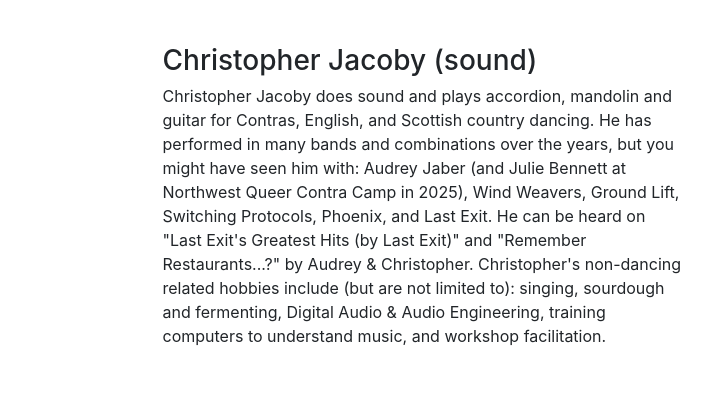
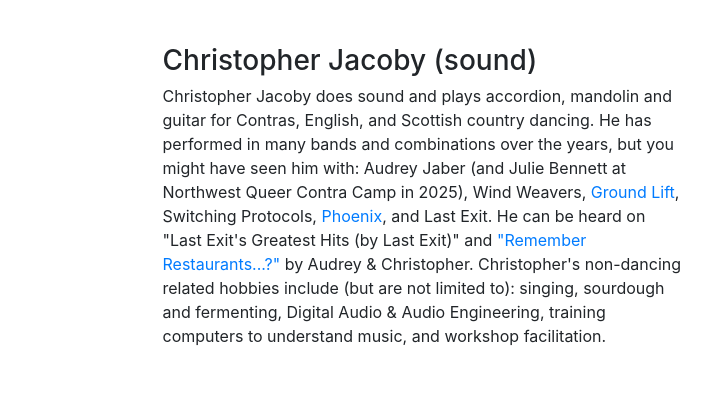
Before and after one commit to queer-contra/queercontradance.org, a plain HTML site: page queercamp.html in a window 1280 px wide. Shown: the part 3460-3858 px from the top of the page, 0-713 px from the left. Drawn offline with nearby package versions, Linux system fonts and the light colour scheme; grey boxes are pictures that could not be loaded.

Commit message:
Restore links in Christopher Jacoby's bio
Add the Ground Lift, Phoenix, and "Remember Restaurants...?" links
that were lost when the bio text was pasted in plain text.

Co-Authored-By: Claude Sonnet 5 <noreply@anthropic.com>

```diff
--- a/queercamp.html
+++ b/queercamp.html
@@ -232,8 +232,8 @@
               <p>
                 Christopher Jacoby does sound and plays accordion, mandolin and guitar for Contras, English, and Scottish country dancing.
                 He has performed in many bands and combinations over the years, but you might have seen him with: Audrey Jaber (and Julie Bennett at Northwest Queer Contra Camp in 2025),
-                Wind Weavers, Ground Lift, Switching Protocols, Phoenix, and Last Exit.
-                He can be heard on "Last Exit's Greatest Hits (by Last Exit)" and "Remember Restaurants...?" by Audrey & Christopher.
+                Wind Weavers, <a target="_blank" href="https://groundliftcontra.bandcamp.com/">Ground Lift</a>, Switching Protocols, <a target="_blank" href="https://phoenix-danceband.bandcamp.com/album/phoenix-ep">Phoenix</a>, and Last Exit.
+                He can be heard on "Last Exit's Greatest Hits (by Last Exit)" and <a target="_blank" href="https://audreyandchristopher.bandcamp.com/album/remember-restaurants">"Remember Restaurants...?"</a> by Audrey & Christopher.
                 Christopher's non-dancing related hobbies include (but are not limited to): singing, sourdough and fermenting, Digital Audio & Audio Engineering, training computers to understand music, and workshop facilitation.
               </p>
             </div>
```
